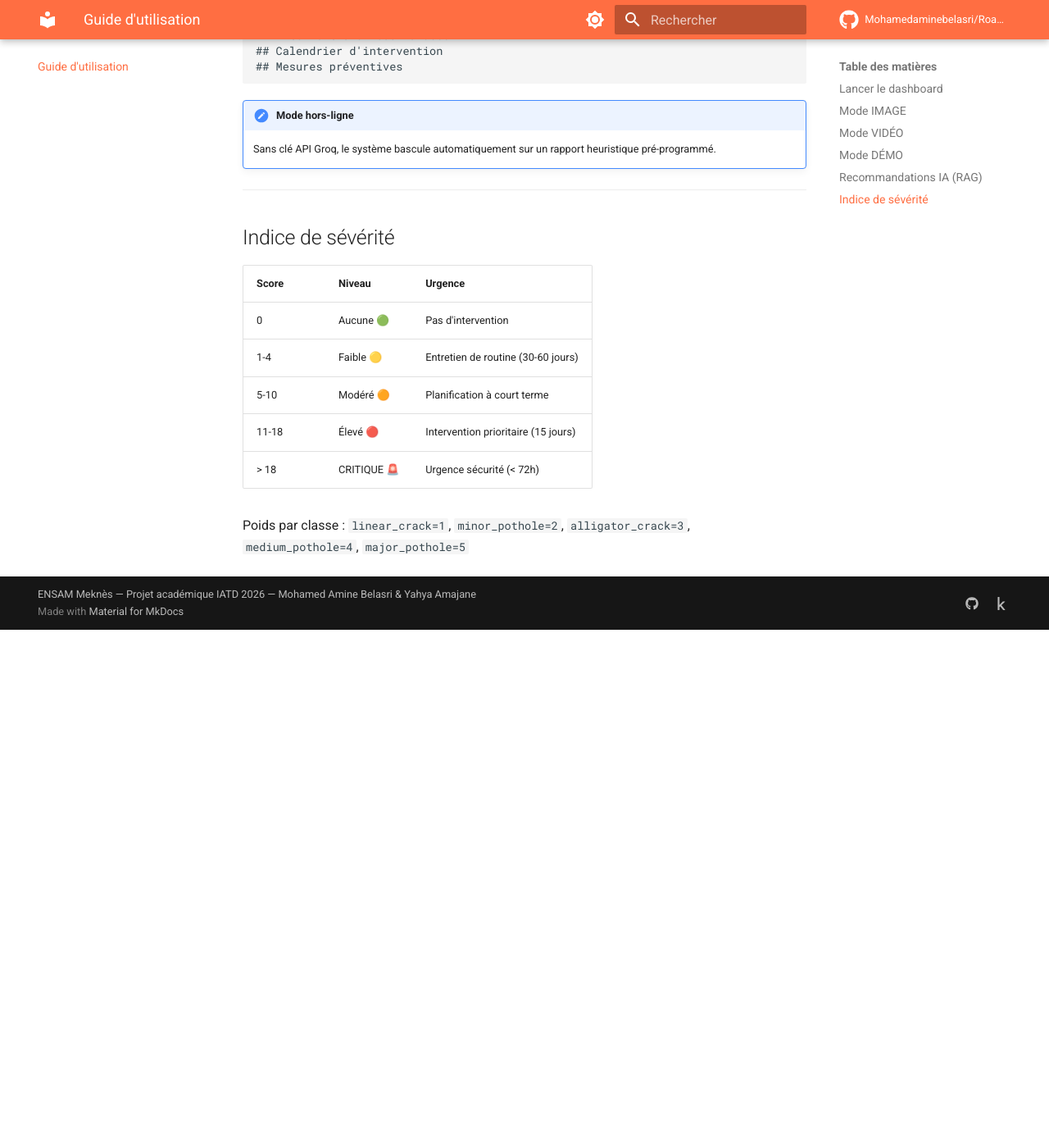
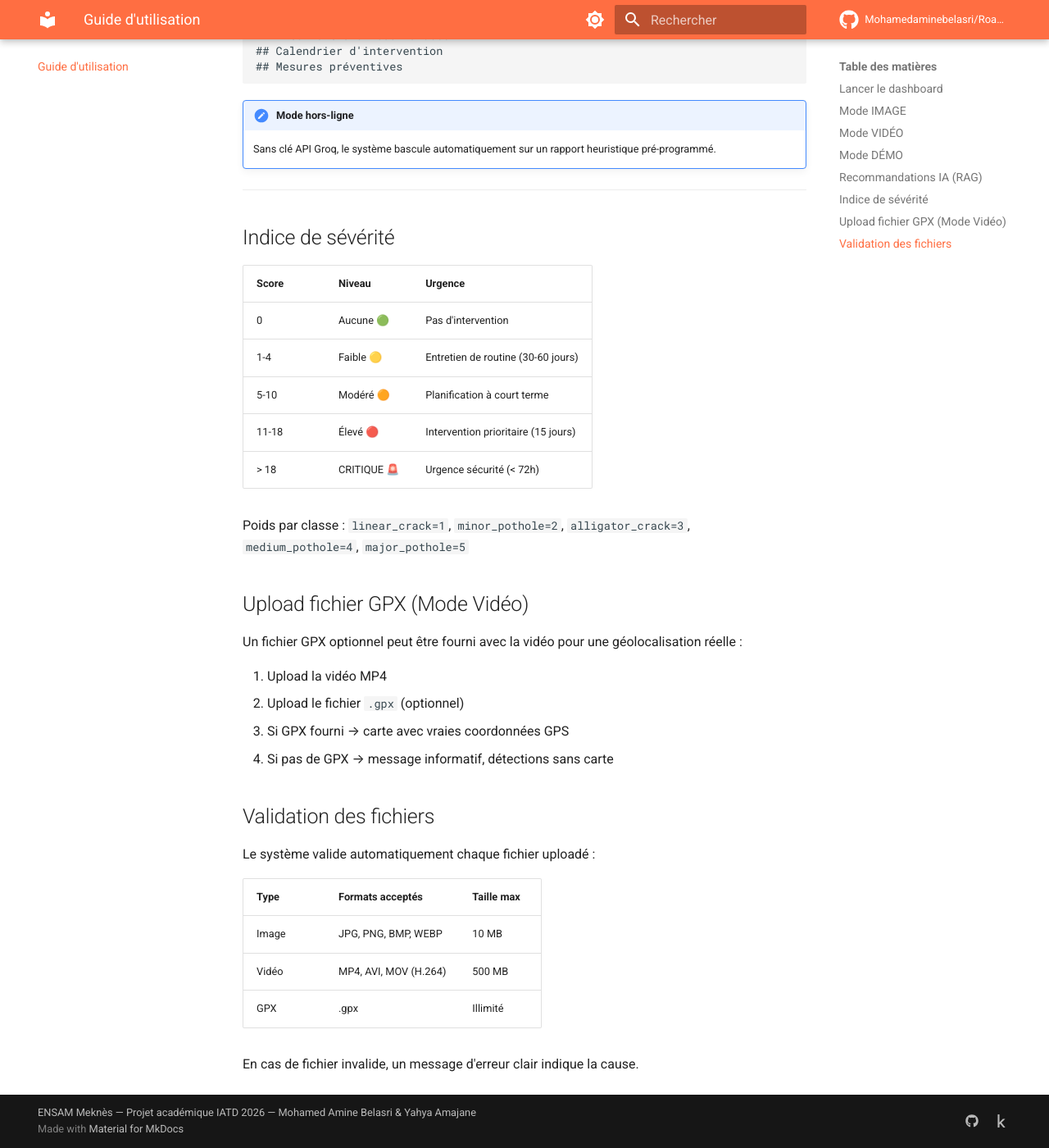
Before and after one commit to Mohamedaminebelasri/RoadScan-MA, an MkDocs documentation site: the page built from docs/usage.md, in a window 1280 px wide and 1400 px high, scrolled down 1973 px. Shown: the whole window at 82% size. Built offline with MkDocs 1.6.1 and Material for MkDocs 9.7.7, drawn with Linux system fonts in a browser that asks for light colours; comment, search, counter and statistics services are not loaded; before the commit the page ends 2741 px from its top, so only the background shows below that.

Commit message:
docs: mise a jour usage GPX validation + RAG env + Streamlit Cloud

```diff
--- a/docs/usage.md
+++ b/docs/usage.md
@@ -89,3 +89,24 @@ Le système :
 | > 18 | CRITIQUE 🚨 | Urgence sécurité (< 72h) |
 
 Poids par classe : `linear_crack=1`, `minor_pothole=2`, `alligator_crack=3`, `medium_pothole=4`, `major_pothole=5`
+
+## Upload fichier GPX (Mode Vidéo)
+
+Un fichier GPX optionnel peut être fourni avec la vidéo pour une géolocalisation réelle :
+
+1. Upload la vidéo MP4
+2. Upload le fichier `.gpx` (optionnel)
+3. Si GPX fourni → carte avec vraies coordonnées GPS
+4. Si pas de GPX → message informatif, détections sans carte
+
+## Validation des fichiers
+
+Le système valide automatiquement chaque fichier uploadé :
+
+| Type | Formats acceptés | Taille max |
+|---|---|---|
+| Image | JPG, PNG, BMP, WEBP | 10 MB |
+| Vidéo | MP4, AVI, MOV (H.264) | 500 MB |
+| GPX | .gpx | Illimité |
+
+En cas de fichier invalide, un message d'erreur clair indique la cause.
```
Also changed, not shown: docs/architecture.md (+23 -0 lines).
